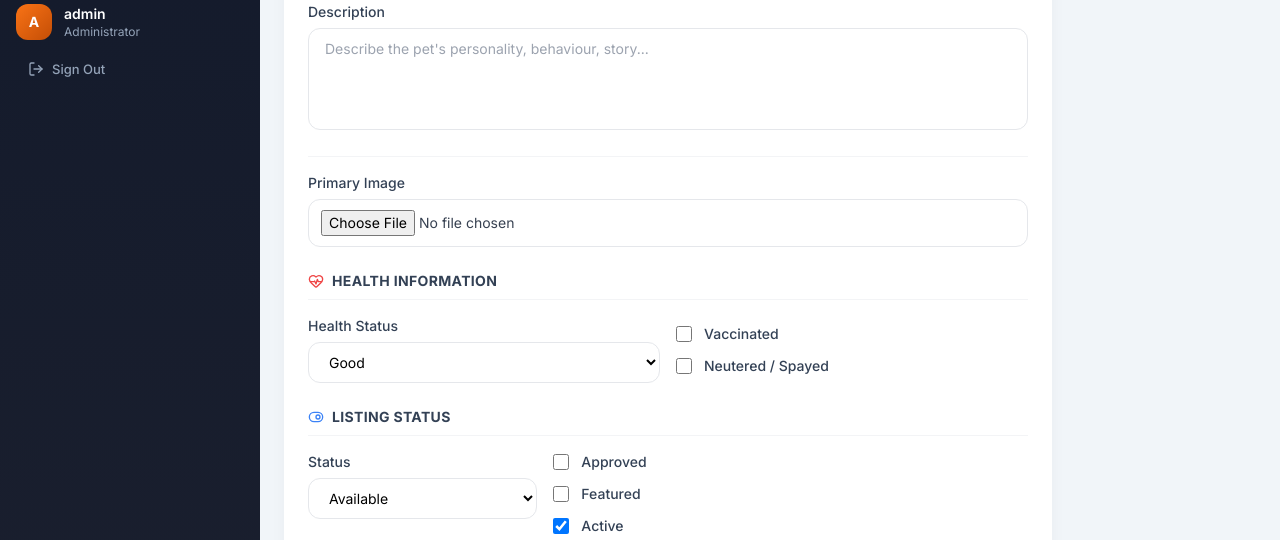
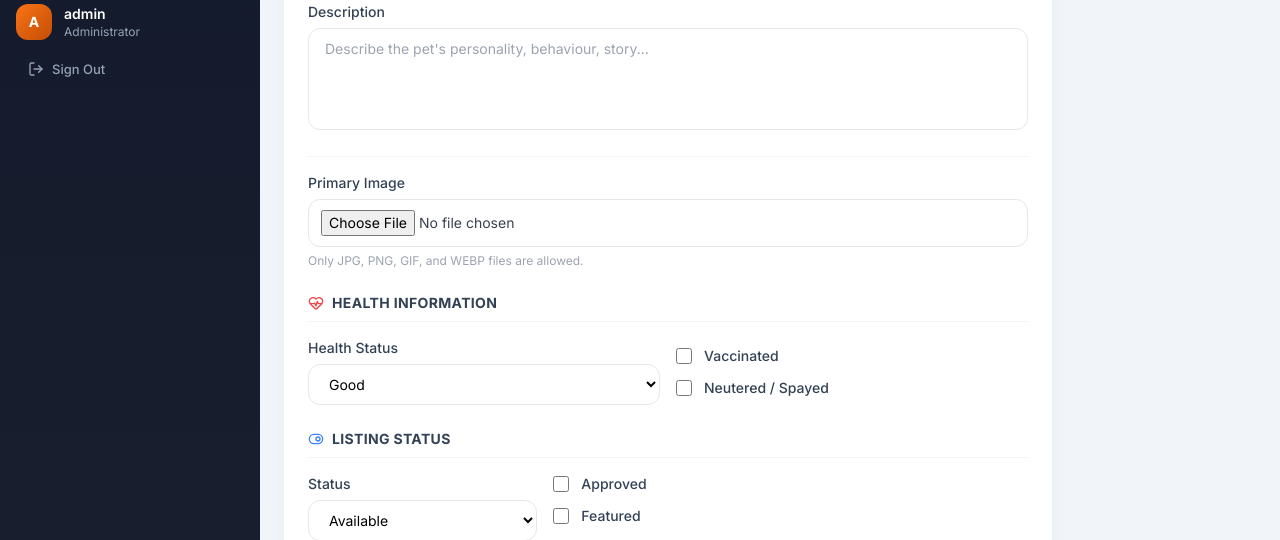
Before and after one commit to karthik-joseph/PIBA, a Django app: page /admin-panel/pets/add/ in a window 1280 px wide. Shown: the part 697-1237 px from the top of the page. Run offline with Django 5.2, Linux system fonts and the light colour scheme; a user stored in the database is signed in; data that the repository does not hold is empty; some libraries are stand-ins or nearby versions.

Commit message:
multiple extesions cannot be allowed in image types

```diff
--- a/custom_admin/views.py
+++ b/custom_admin/views.py
@@ -4,6 +4,8 @@ from django.db.models import Count, Sum, Q
 from django.utils import timezone
 from datetime import timedelta
 from decimal import Decimal
+import os
+from PIL import Image
 
 from rest_framework import status
 from rest_framework.views import APIView
@@ -353,6 +355,25 @@ class AdminPetFeatureAPIView(APIView):
         })
 
 
+def validate_image_upload(image_file):
+    allowed_extensions = {'.jpg', '.jpeg', '.png', '.gif', '.webp'}
+    ext = os.path.splitext(image_file.name)[1].lower()
+
+    if ext not in allowed_extensions:
+        return False, f"Invalid file extension. Allowed extensions are: {', '.join(allowed_extensions)}"
+
+    if image_file.name.count('.') > 1:
+        return False, "Files with multiple extensions are not allowed for security reasons."
+
+    try:
+        img = Image.open(image_file)
+        img.verify()
+        image_file.seek(0)
+    except Exception:
+        return False, "Invalid image format or corrupted file."
+
+    return True, ""
+
 class AdminPetDetailAPIView(APIView):
     """API endpoint for pet detail read/update/delete (admin CRUD)."""
 
@@ -434,10 +455,16 @@ class AdminPetDetailAPIView(APIView):
         if 'seller' in data and data['seller']:
             pet.seller = get_object_or_404(SellerProfile, pk=data['seller'])
 
+        # Pre-validate image before saving changes
+        image_file = request.FILES.get('primary_image')
+        if image_file:
+            is_valid, error_msg = validate_image_upload(image_file)
+            if not is_valid:
+                return Response({'error': error_msg}, status=400)
+
         pet.save()
 
         # Handle image upload
-        image_file = request.FILES.get('primary_image')
         if image_file:
             from pets.models import PetImage
             PetImage.objects.filter(pet=pet, is_primary=True).delete()
@@ -488,6 +515,12 @@ class AdminPetCreateAPIView(APIView):
         if data.get('listing_type') == 'adoption':
             price = 0
 
+        image_file = request.FILES.get('primary_image')
+        if image_file:
+            is_valid, error_msg = validate_image_upload(image_file)
+            if not is_valid:
+                return Response({'error': error_msg}, status=400)
+
         pet = Pet(
             name=data['name'],
             category=category,
@@ -511,7 +544,6 @@ class AdminPetCreateAPIView(APIView):
         )
         pet.save()
 
-        image_file = request.FILES.get('primary_image')
         if image_file:
             from pets.models import PetImage
             PetImage.objects.create(pet=pet, image=image_file, is_primary=True)
--- a/templates/custom_admin/pet_form.html
+++ b/templates/custom_admin/pet_form.html
@@ -135,8 +135,9 @@
 
                 <div class="mt-5 pt-4 border-t border-gray-100">
                     <label for="primary-image" class="block text-sm font-medium text-dark-700 mb-1.5">Primary Image</label>
-                    <input type="file" name="primary_image" id="primary-image" accept="image/*"
+                    <input type="file" name="primary_image" id="primary-image" accept=".jpg,.jpeg,.png,.gif,.webp"
                            class="block w-full text-sm text-gray-700 border border-gray-200 rounded-xl px-3 py-2.5 cursor-pointer bg-white hover:bg-gray-50 focus:outline-none focus:border-primary-500 transition relative z-20">
+                    <p class="text-xs text-gray-400 mt-1.5">Only JPG, PNG, GIF, and WEBP files are allowed.</p>
                     {% if pet.primary_image_url and pet.primary_image_url != '/static/images/placeholder/default_pet_image.png' %}
                         <p class="text-xs text-gray-500 mt-2">Current Image: <a href="{{ pet.primary_image_url }}" target="_blank" class="text-primary-600 hover:underline">View</a></p>
                     {% endif %}
```
